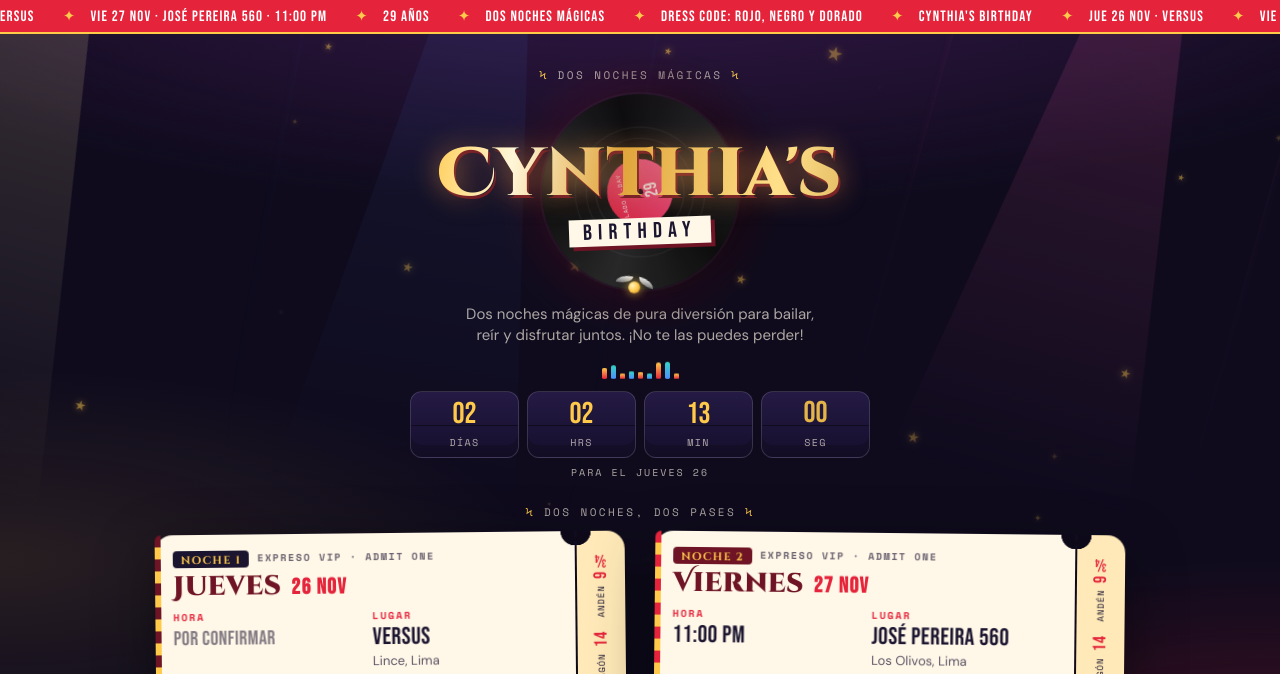
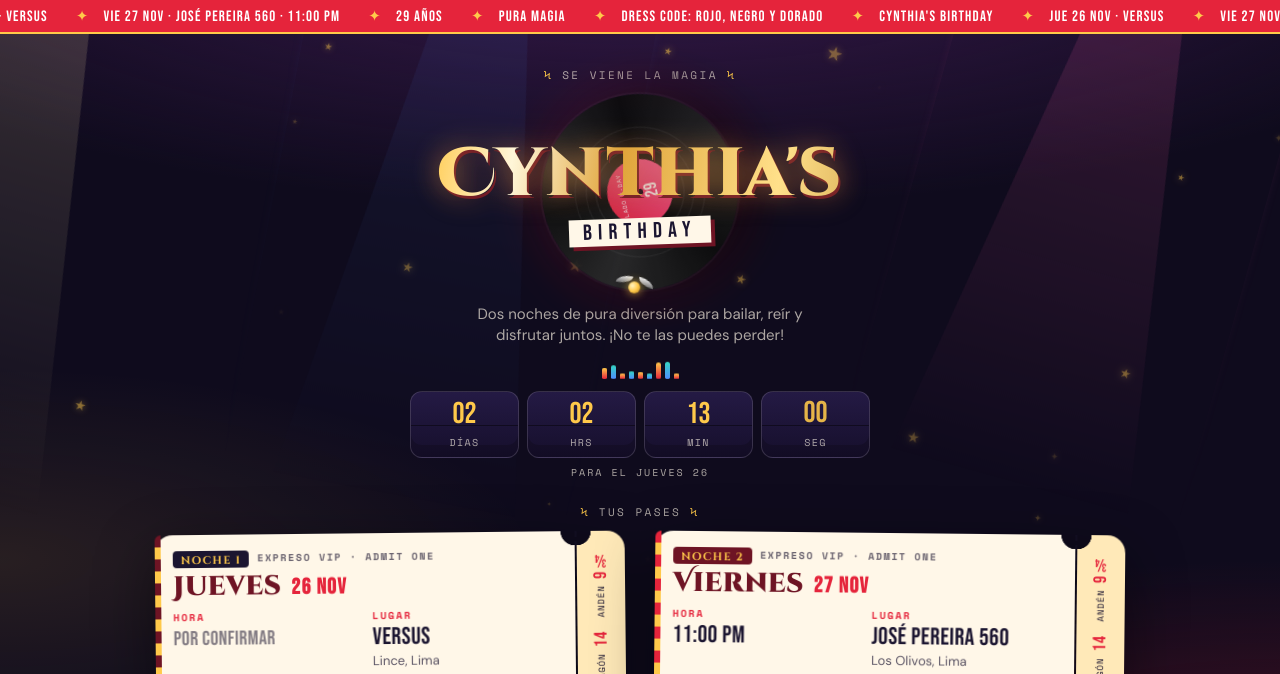
Before and after one commit to DBryan363/Cynthia-Party, a plain HTML site: page index.html in a window 1280 px wide. Shown: the top 674 px of the page. Drawn offline with nearby package versions, Linux system fonts and the light colour scheme.

Commit message:
Textos: menos repetición de "dos noches"
Co-Authored-By: Claude Opus 5.5 <noreply@anthropic.com>
Claude-Session: https://claude.ai/code/session_01X5KBmerbAipXXG7GxfPJ6F

```diff
--- a/app.js
+++ b/app.js
@@ -139,7 +139,7 @@
   const frag = document.createDocumentFragment();
   const tickerItems = [`${name}'s Birthday`,
     ...events.map((e) => [e.short + " " + e.dateMid.split(" ")[1], e.venue.name, e.timeTBD ? "" : e.timeLabel].filter(Boolean).join(" · ")),
-    age ? `${age} años` : "", multi ? "Dos noches mágicas" : "Una noche mágica",
+    age ? `${age} años` : "", "Pura magia",
     C.dressCode?.title ? `Dress code: ${C.dressCode.title}` : ""].filter(Boolean);
   for (let k = 0; k < 4; k++) tickerItems.forEach((s) => { const el = document.createElement("span"); el.textContent = s; frag.appendChild(el); });
   ticker.appendChild(frag);
--- a/index.html
+++ b/index.html
@@ -40,7 +40,7 @@
     <!-- ============ HERO ============ -->
     <header class="hero" id="top">
       <p class="hero__kicker reveal">
-        <span class="star-ico">ϟ</span> Dos noches mágicas <span class="star-ico">ϟ</span>
+        <span class="star-ico">ϟ</span> Se viene la magia <span class="star-ico">ϟ</span>
       </p>
 
       <p class="hero__greeting reveal" id="greeting" hidden></p>
@@ -60,7 +60,7 @@
       </div>
 
       <p class="hero__lead reveal" id="heroLead">
-        Dos noches mágicas de pura diversión para bailar, reír y disfrutar juntos. ¡No te las puedes perder!
+        Dos noches de pura diversión para bailar, reír y disfrutar juntos. ¡No te las puedes perder!
       </p>
 
       <div class="eq reveal" aria-hidden="true">
@@ -79,7 +79,7 @@
 
     <!-- ============ TICKETS (uno por noche, se generan desde config.js) ============ -->
     <section class="tickets" aria-label="Pases para cada noche">
-      <p class="tickets__kicker reveal"><span class="star-ico">ϟ</span> <span id="ticketsKicker">Dos noches, dos pases</span> <span class="star-ico">ϟ</span></p>
+      <p class="tickets__kicker reveal"><span class="star-ico">ϟ</span> <span id="ticketsKicker">Tus pases</span> <span class="star-ico">ϟ</span></p>
       <div class="tickets__grid" id="tickets"></div>
     </section>
 
```
